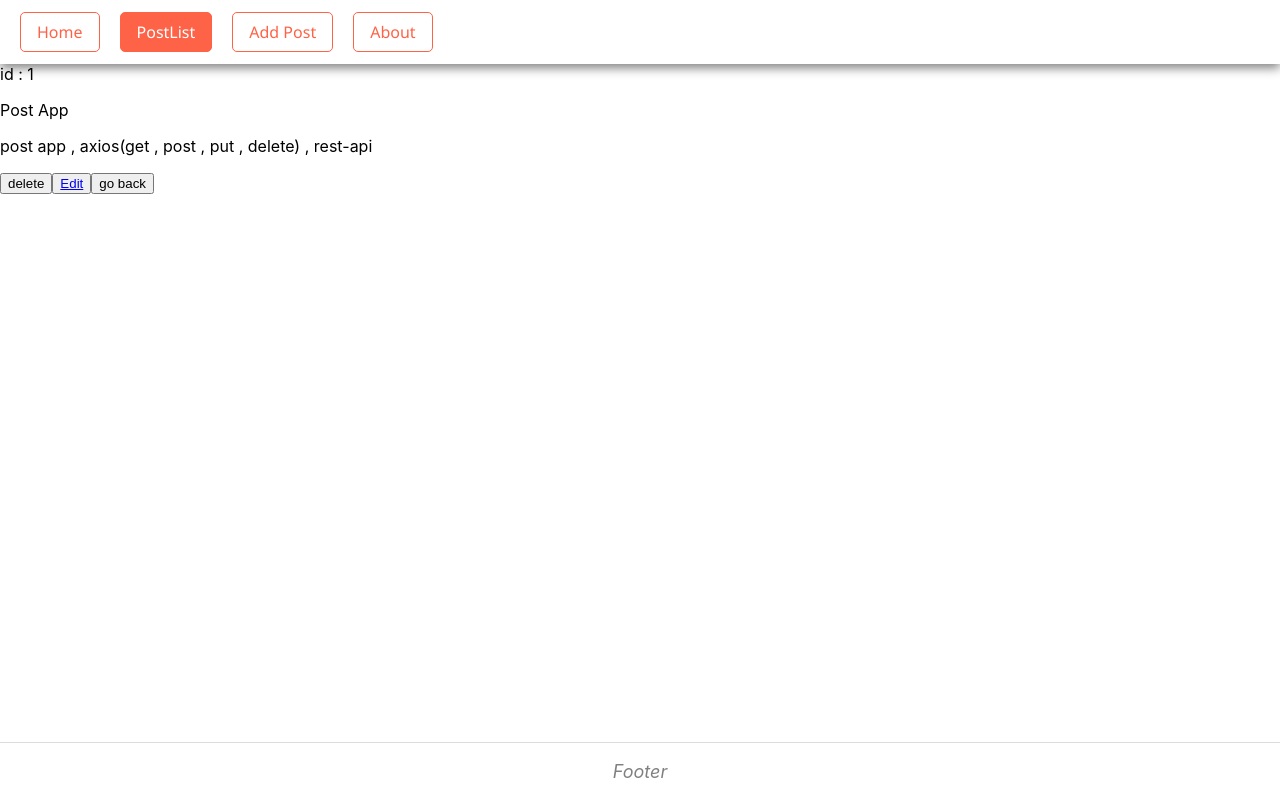
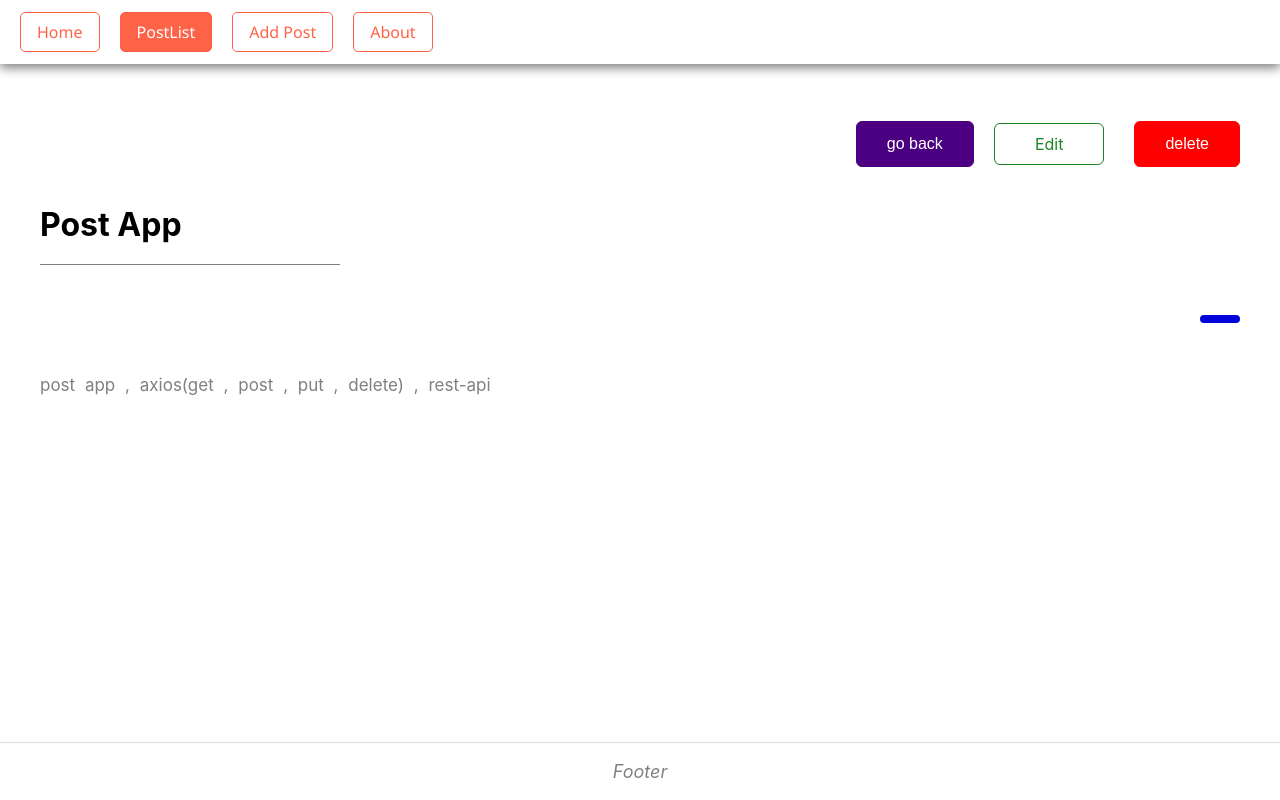
Before and after one commit to hassanamiri369/Post-App, a React (Create React App) app: page /post/1 in a window 1280 px wide. Built offline with nearby package versions, Linux system fonts and the light colour scheme; data requests are answered from the project's data file.

Commit message:
added style file

```diff
--- a/src/Pages/PostDetail/PostDetail.tsx
+++ b/src/Pages/PostDetail/PostDetail.tsx
@@ -3,6 +3,9 @@ import { Link, useNavigate, useParams } from 'react-router-dom'
 import { getPostById } from '../../api/api'
 import { IPost, PostContext } from '../../context/postContext'
 
+
+// style
+import "./Style.css"
 const PostDetail = () => {
 
     const {id} = useParams()
@@ -32,20 +35,24 @@ const PostDetail = () => {
     } , [id])
 
     return (
-        <div>
-            id : {id}
-            <p>{postDetail === null && <span>Loading ...</span>}</p>
-            <p>{postDetail === undefined && <span>not found this post</span>}</p>
-            <p>{postDetail?.title}</p>
-            <p>{postDetail?.category}</p>
-            <p>{postDetail?.description}</p>
+        <div className='PostDetail-container'>
+
+            <div className='button-detail'>
+            <button className='goBack' onClick={()=> navigate("/post")}>go back</button>
+            <Link to={"/edit"} state={postDetail}  >Edit</Link>
             <button onClick={()=> {
                 deletePost(Number(id))
                 navigate("/post")
 
             }}>delete</button>
-            <button><Link to={"/edit"} state={postDetail} >Edit</Link></button>
-            <button onClick={()=> navigate("/post")}>go back</button>
+            </div>
+            {/* id : {id} */}
+            <p>{postDetail === null && <span>Loading ...</span>}</p>
+            <p>{postDetail === undefined && <span>not found this post</span>}</p>
+            <h1 className='detail-title'>{postDetail?.title}</h1>
+           <div className='categories-title'> <span className='category-title'>{postDetail?.category}</span></div>
+            <p className='description-title'>{postDetail?.description}</p>
+
 
         </div>
     )
```
